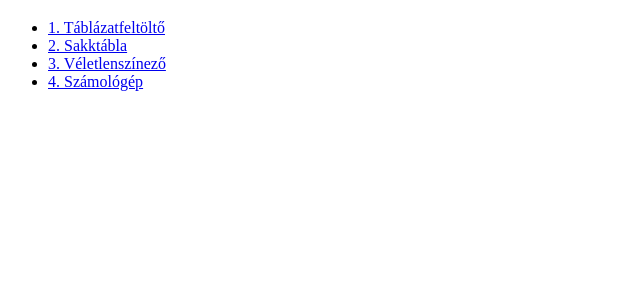
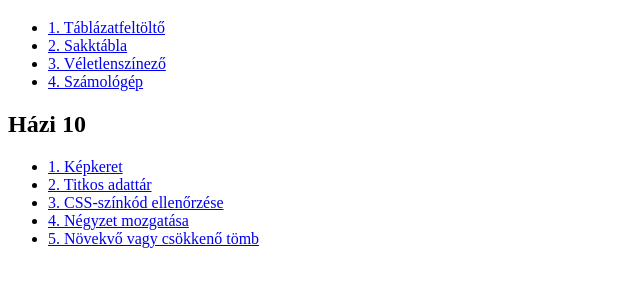
Before and after one commit to furjesrichard-dev/furjesrichard-dev.github.io, a plain HTML site: page index.html in a window 1280 px wide. Shown: the part 61-348 px from the top of the page, without its empty margins (0-640 px from the left). Drawn offline with Linux system fonts and the light colour scheme.

Commit message:
Add new section for Házi 10 assignments

```diff
--- a/index.html
+++ b/index.html
@@ -13,5 +13,14 @@
         <li><a href="hazi09_3.html">3. Véletlenszínező</a></li>
         <li><a href="hazi09_4.html">4. Számológép</a></li>
     </ul>
+
+    <h2>Házi 10</h2>
+    <ul>
+        <li><a href="hazi10_01.html">1. Képkeret</a></li>
+        <li><a href="hazi10_02.html">2. Titkos adattár</a></li>
+        <li><a href="hazi10_03.html">3. CSS-színkód ellenőrzése</a></li>
+        <li><a href="hazi10_4.html">4. Négyzet mozgatása</a></li>
+        <li><a href="hazi10_05.html">5. Növekvő vagy csökkenő tömb</a></li>
+    </ul>
 </body>
 </html>
```
